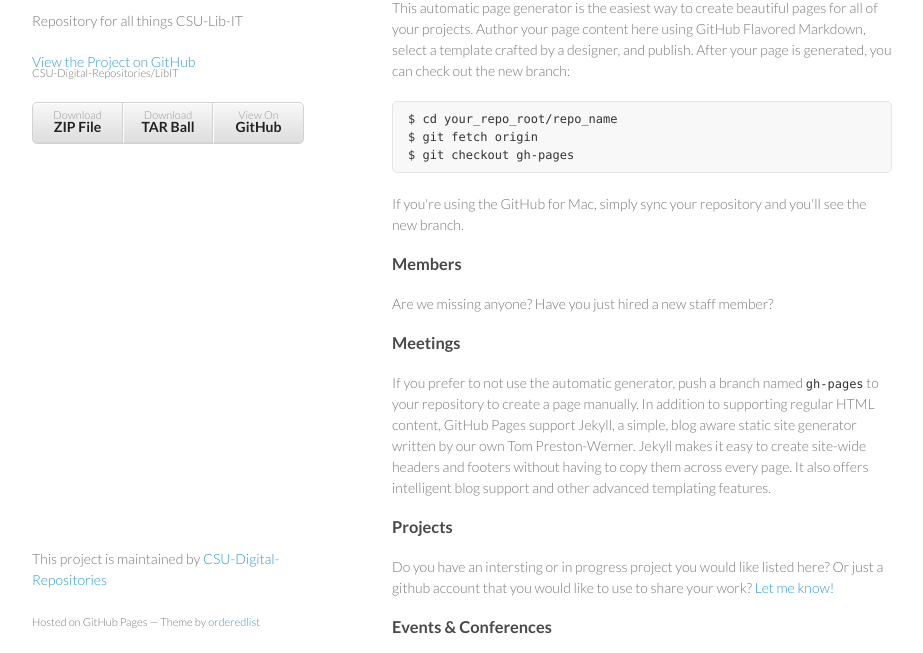
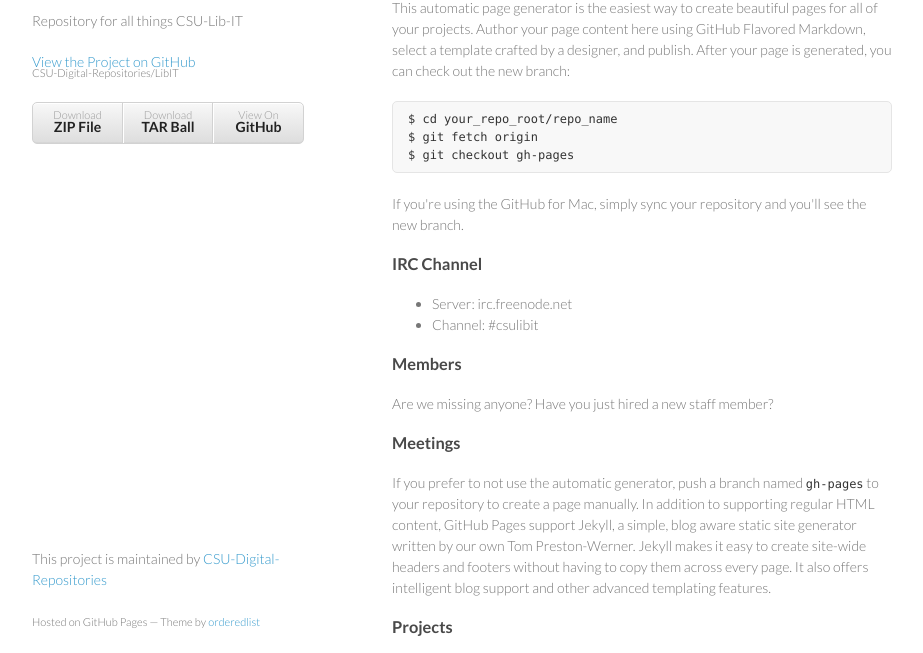
Before and after one commit to CSU-Digital-Repositories/LibIT, a plain HTML site: page index.html in a window 1280 px wide. Shown: the part 99-752 px from the top of the page, without its empty margins (178-1101 px from the left). Drawn offline with Linux system fonts and the light colour scheme.

Commit message:
adding irc info

```diff
--- a/index.html
+++ b/index.html
@@ -41,6 +41,14 @@ $ git checkout gh-pages
 <p>If you're using the GitHub for Mac, simply sync your repository and you'll see the new branch.</p>
 
 <h3>
+<a id="irc" class="anchor" href="#irc" aria-hiddn="true"><span class="octicon octicon-link"></span></a>IRC Channel</h3>
+
+<ul>
+<li>Server: irc.freenode.net</li>
+<li>Channel: #csulibit</li>
+</ul>
+
+<h3>
 <a id="designer-templates" class="anchor" href="#designer-templates" aria-hidden="true"><span class="octicon octicon-link"></span></a>Members</h3>
 
 <p>Are we missing anyone? Have you just hired a new staff member? </p>
```
